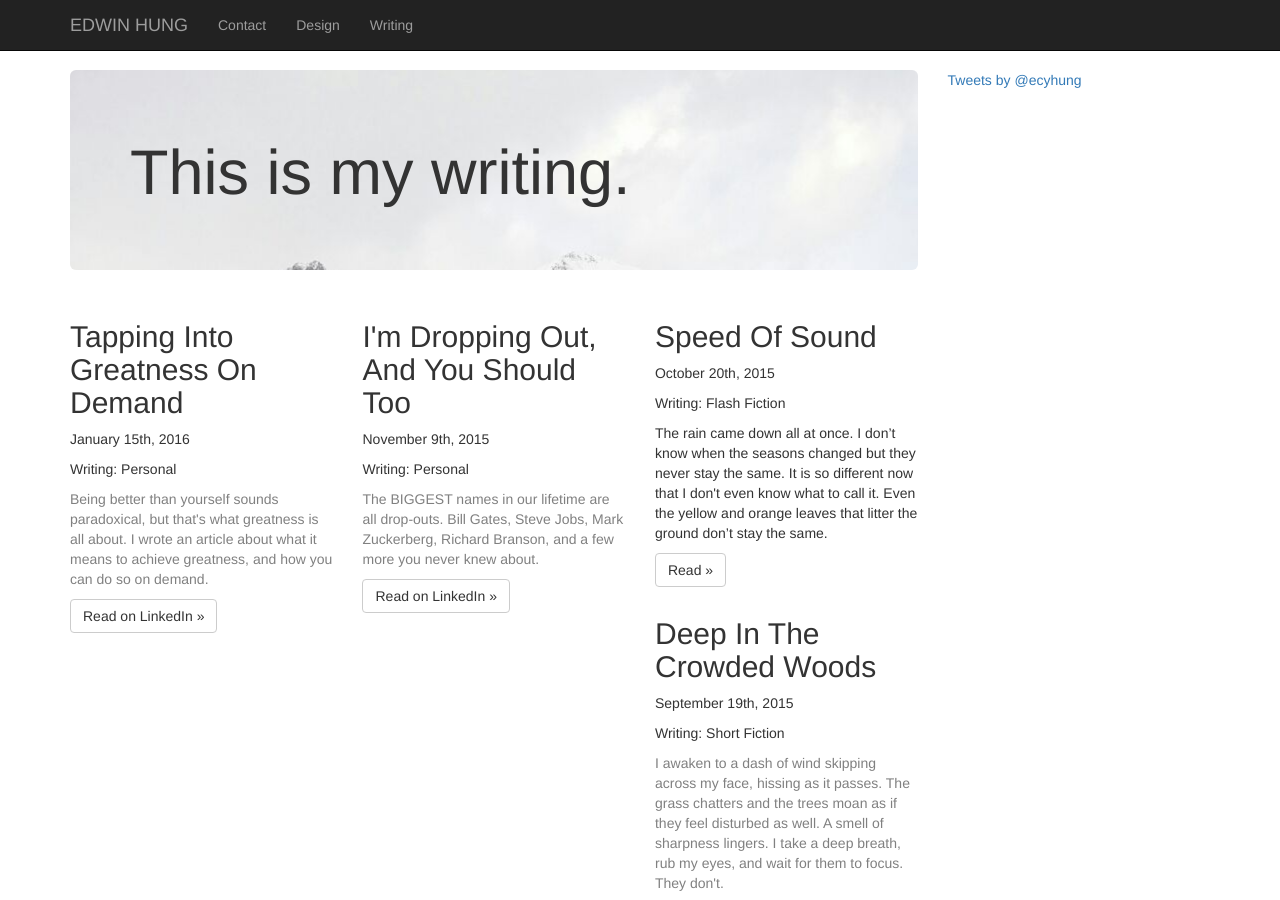
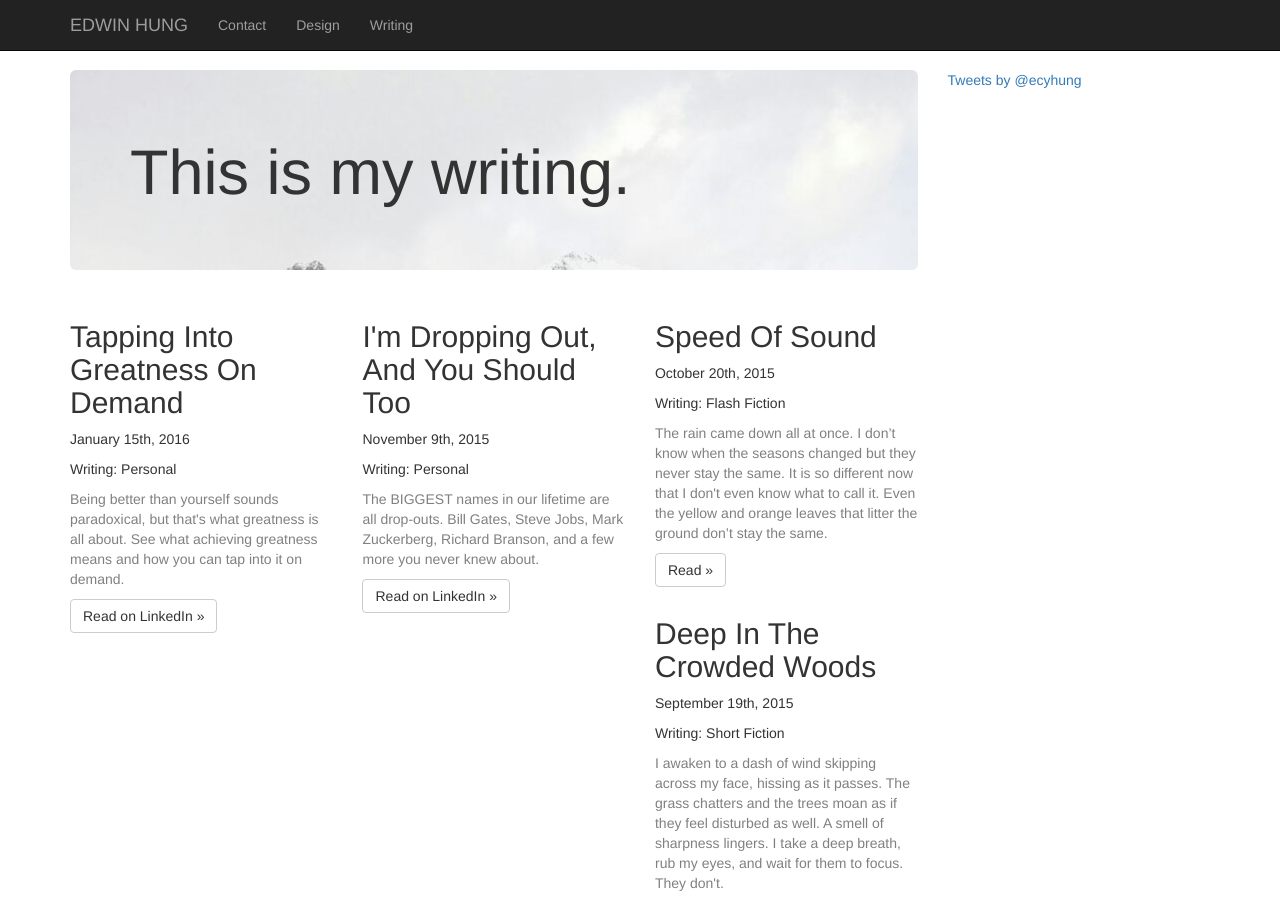
Before and after one commit to slendrr/slendrr.github.io, a Jekyll site: the page built from writing.html, in a window 1280 px wide and 900 px high. Built offline with Jekyll 4.4.1, drawn with Linux system fonts in a browser that asks for light colours; nearby versions of some CDN libraries; comment, search, counter and statistics services are not loaded.

Commit message:
update summary and subtext

```diff
--- a/writing.html
+++ b/writing.html
@@ -12,7 +12,7 @@ permalink: /writing/
     <h2>Tapping Into Greatness On Demand</h2>
     <p>January 15th, 2016</p>
     <p>Writing: Personal</p>
-    <p class="subtext">Being better than yourself sounds paradoxical, but that's what greatness is all about. I wrote an article about what it means to achieve greatness, and how you can do so on demand.</p>
+    <p class="subtext">Being better than yourself sounds paradoxical, but that's what greatness is all about. See what achieving greatness means and how you can tap into it on demand.</p>
     <p><a class="btn btn-default" href="https://www.linkedin.com/pulse/tapping-greatness-demand-edwin-hung" role="button">Read on LinkedIn &raquo;</a></p>
   </div><!--/.col-xs-6.col-lg-4-->
   <div class="col-xs-6 col-lg-4">
@@ -32,7 +32,7 @@ permalink: /writing/
     <h2>Speed Of Sound</h2>
     <p>October 20th, 2015</p>
     <p>Writing: Flash Fiction</p>
-    <p>The rain came down all at once. I don’t know when the seasons changed but they never stay the same. It is so different now that I don't even know what to call it. Even the yellow and orange leaves that litter the ground don’t stay the same.</p>
+    <p class="subtext">The rain came down all at once. I don’t know when the seasons changed but they never stay the same. It is so different now that I don't even know what to call it. Even the yellow and orange leaves that litter the ground don’t stay the same.</p>
     <p><a class="btn btn-default" href="/writing/speedofsound" role="button">Read &raquo;</a></p>
   </div><!--/.col-xs-6.col-lg-4-->
   <div class="col-xs-6 col-lg-4">
@@ -46,7 +46,7 @@ permalink: /writing/
     <h2>Resurrecting Waine</h2>
     <p>August 29th, 2013</p>
     <p>Writing: Raw</p>
-    <p>This is a piece of creative writing presented to you utterly raw.</p>
+    <p class="subtext">This is a piece of creative writing presented to you utterly raw.</p>
     <p><a class="btn btn-default" href="/writing/reswaine" role="button">Read &raquo;</a></p>
   </div><!--/.col-xs-6.col-lg-4-->
   <div class="col-xs-6 col-lg-4">
```
